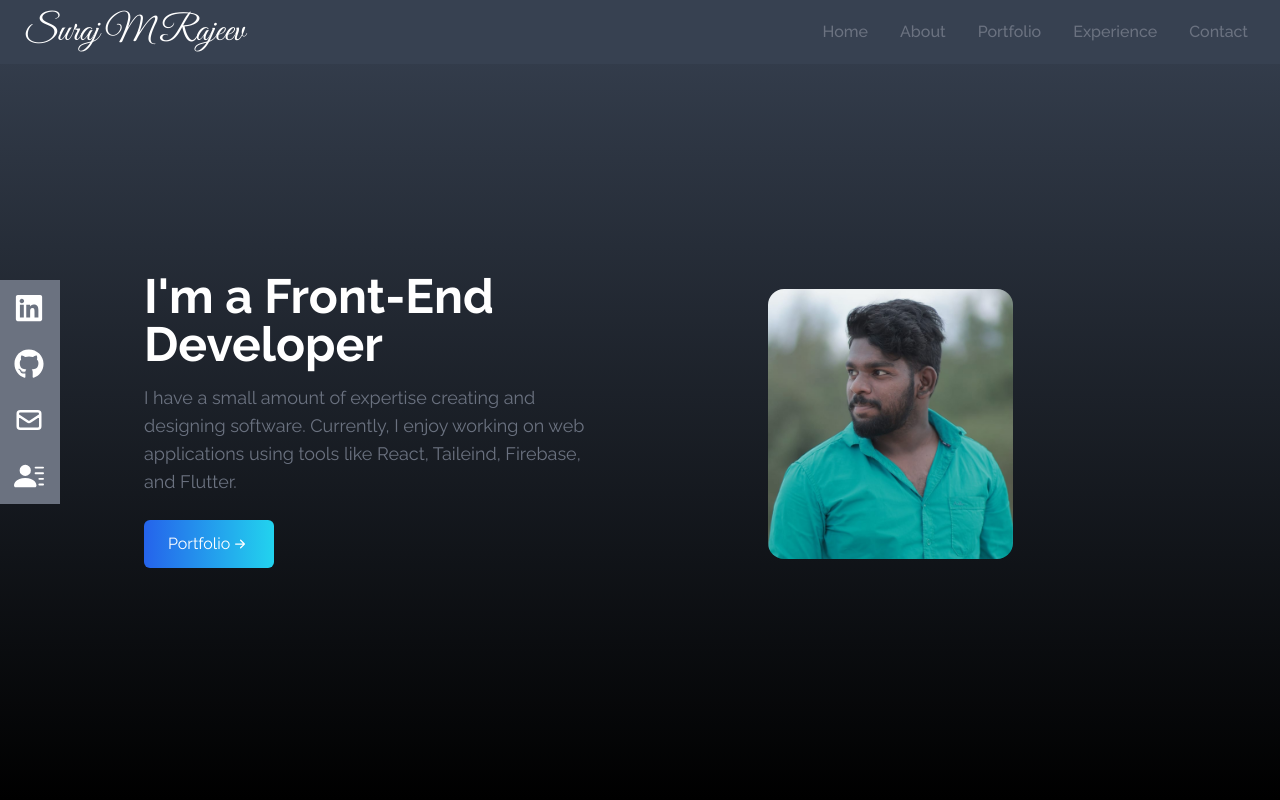
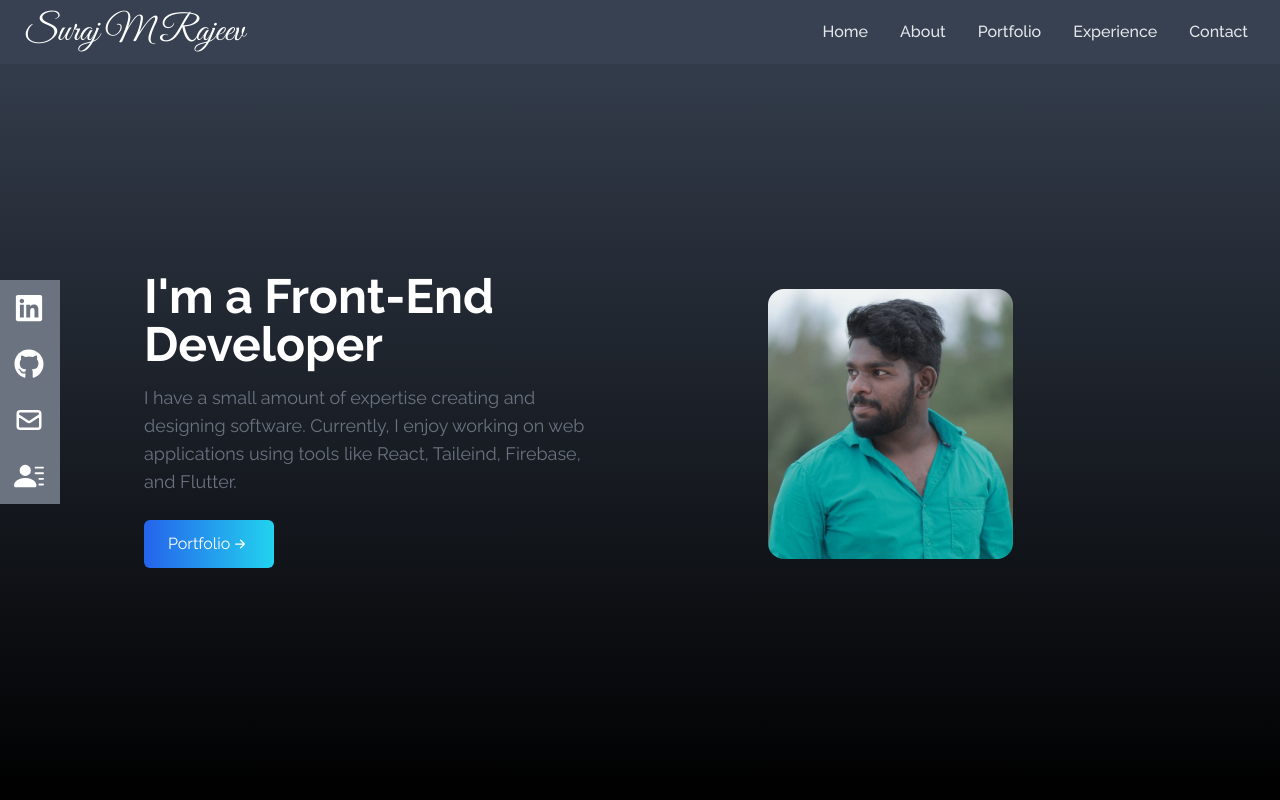
Before and after one commit to craftman01/its_my-portfolio, a React (Create React App) app: page / in a window 1280 px wide. Shown: the top 800 px of the page. Built offline with nearby package versions, Linux system fonts and the light colour scheme.

Commit message:
text color

```diff
--- a/src/component/NavBar.jsx
+++ b/src/component/NavBar.jsx
@@ -38,17 +38,17 @@
             <ul className='hidden md:flex'>
 
                 {links.map(({ id, link }) => (
-                    <li key={id} className='px-4 cursor-pointer capitalize font-medium text-gray-500 hover:scale-105 duration-200 '>
+                    <li key={id} className='px-4 cursor-pointer capitalize font-medium text-gray-200 hover:scale-105 duration-200 '>
                         <Link to={link} smooth duration={500}  > {link} </Link>
                     </li>
                 ))}
             </ul>
-            <div onClick={() => setNav(!nav)} className='cursor-pointer pr-4 z-10 text-gray-500 md:hidden ' >
+            <div onClick={() => setNav(!nav)} className='cursor-pointer pr-4 z-10 text-gray-200  md:hidden ' >
                 {nav ? <FaTimes size={30} /> : <FaBars size={30} />}
             </div>
             {nav && (
 
-                <ul className="flex flex-col justify-center items-center absolute top-0 left-0 w-full h-screen bg-gradient-to-b from-black to-gray-800 text-gray-500  " >
+                <ul className="flex flex-col justify-center items-center absolute top-0 left-0 w-full h-screen bg-gradient-to-b from-black to-gray-800 text-gray-200   " >
 
                     {links.map(({ id, link }) => (
                         <li
```
